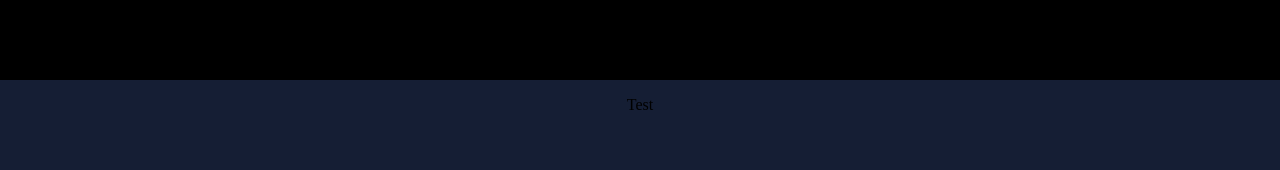
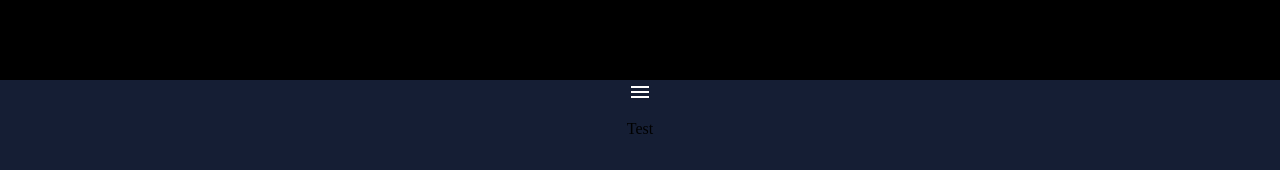
Before and after one commit to Tiqur/portfolio, a React (Vite) app: page / in a window 1280 px wide. Shown: the top 170 px of the page. Built offline with nearby package versions, Linux system fonts and the light colour scheme.

Commit message:
Added vite-splugin-svgr to import svgs as ReactComponents

```diff
--- a/package.json
+++ b/package.json
@@ -9,7 +9,8 @@
   "dependencies": {
     "react": "^17.0.0",
     "react-dom": "^17.0.0",
-    "sass": "^1.42.1"
+    "sass": "^1.42.1",
+    "vite-plugin-svgr": "^0.4.0"
   },
   "devDependencies": {
     "@types/react": "^17.0.0",
--- /dev/null
+++ b/src/assets/index.ts
@@ -0,0 +1 @@
+export {ReactComponent as MenuSvg} from './menu_white_24dp.svg';
--- a/src/components/navbar/main.tsx
+++ b/src/components/navbar/main.tsx
@@ -1,4 +1,5 @@
 import styles from './styles.module.scss';
+import { MenuSvg } from '../../assets/index';
 
 export const Navbar: React.FunctionComponent = (props) => {
   return (
@@ -6,6 +7,7 @@ export const Navbar: React.FunctionComponent = (props) => {
       <header className={styles.navbar}>
 
       </header>
+      <MenuSvg/>
       {props.children}
     </div>
 
--- a/vite.config.ts
+++ b/vite.config.ts
@@ -1,7 +1,8 @@
-import { defineConfig } from 'vite'
-import react from '@vitejs/plugin-react'
+import { defineConfig } from 'vite';
+import react from '@vitejs/plugin-react';
+import svgrPlugin from 'vite-plugin-svgr';
 
 // https://vitejs.dev/config/
 export default defineConfig({
-  plugins: [react()]
+  plugins: [react(), svgrPlugin()]
 })
```
Also changed, not shown: src/assets/menu_white_24dp.svg (added), 1 other file (tests, documents, lock files or other folders).
